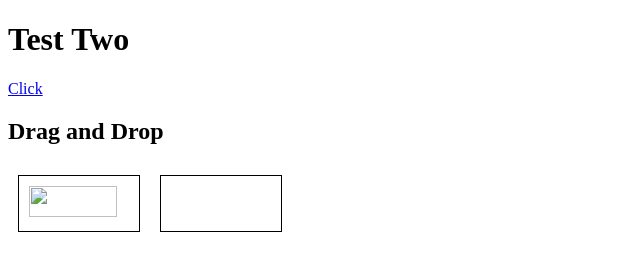
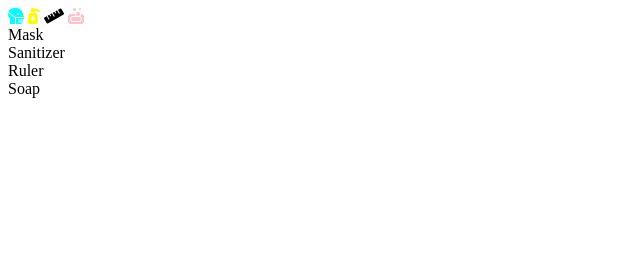
Before and after one commit to Abilaash01/HackathonGame-1, a plain HTML site: page PandemicDragandDrop/index.html in a window 1280 px wide. Shown: the whole page, without its empty margins (0-640 px from the left). Drawn offline with Linux system fonts and the light colour scheme.

Commit message:
Added images and files for the css and event-handling

```diff
--- a/PandemicDragandDrop/index.html
+++ b/PandemicDragandDrop/index.html
@@ -1,49 +1,27 @@
 <!DOCTYPE html>
 <html lang="en">
-<head>
+  <head>
     <meta charset="UTF-8">
     <meta name="viewport" content="width=device-width, initial-scale=1.0">
+    <link rel="stylesheet" href="https://use.fontawesome.com/releases/v5.14.0/css/all.css">
+    <link rel="stylesheet" href="style.css">
+    <script src="actions.js" defer></script>
     <title>Document</title>
-    <h1>Test Two</h1>
-</head>
-<body>
-    <a href="about.html"> Click </a>
-</body>
-<style>
-    #div1, #div2 {
-      float: left;
-      width: 100px;
-      height: 35px;
-      margin: 10px;
-      padding: 10px;
-      border: 1px solid black;
-    }
-    </style>
-    <script>
-    function allowDrop(ev) {
-      ev.preventDefault();
-    }
+  </head>
 
-    function drag(ev) {
-      ev.dataTransfer.setData("text", ev.target.id);
-    }
+  <body>
+    <section class="draggable-elements">
+      <i class="fas fa-head-side-mask" style="color: cyan;" id="mask"></i>
+      <i class="fas fa-pump-soap" style="color: rgb(255, 251, 0);" id="sanitizer"></i>
+      <i class="fas fa-ruler" style="color: black;" id="ruler"></i>
+      <i class="fas fa-soap" style="color: pink;" id="soap"></i>
+    </section>
 
-    function drop(ev) {
-      ev.preventDefault();
-      var data = ev.dataTransfer.getData("text");
-      ev.target.appendChild(document.getElementById(data));
-    }
-    </script>
-    </head>
-    <body>
-
-    <h2>Drag and Drop</h2>
-
-    <div id="div1" ondrop="drop(event)" ondragover="allowDrop(event)">
-      <img src="img_w3slogo.gif" draggable="true" ondragstart="drag(event)" id="drag1" width="88" height="31">
-    </div>
-
-    <div id="div2" ondrop="drop(event)" ondragover="allowDrop(event)"></div>
-
-    </body>
+    <section class="droppable-elements">
+      <div class="droppable" data-draggable-id="mask"><span>Mask</span></div>
+      <div class="droppable" data-draggable-id="sanitizer"><span>Sanitizer</span></div>
+      <div class="droppable" data-draggable-id="ruler"><span>Ruler</span></div>
+      <div class="droppable" data-draggable-id="soap"><span>Soap</span></div>
+    </section>
+  </body>
 </html>
```
Also changed, not shown: PandemicDragandDrop/actions.js (added), PandemicDragandDrop/boyplain.png (added), PandemicDragandDrop/style.css (added).
